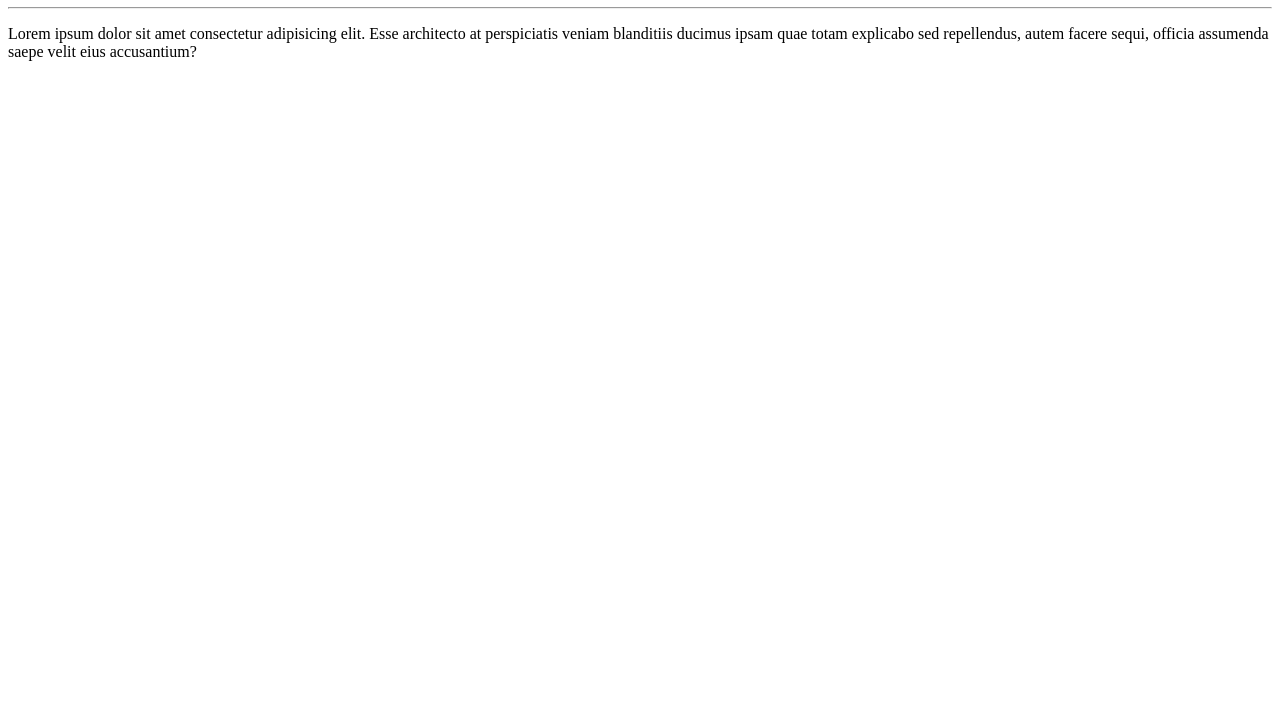
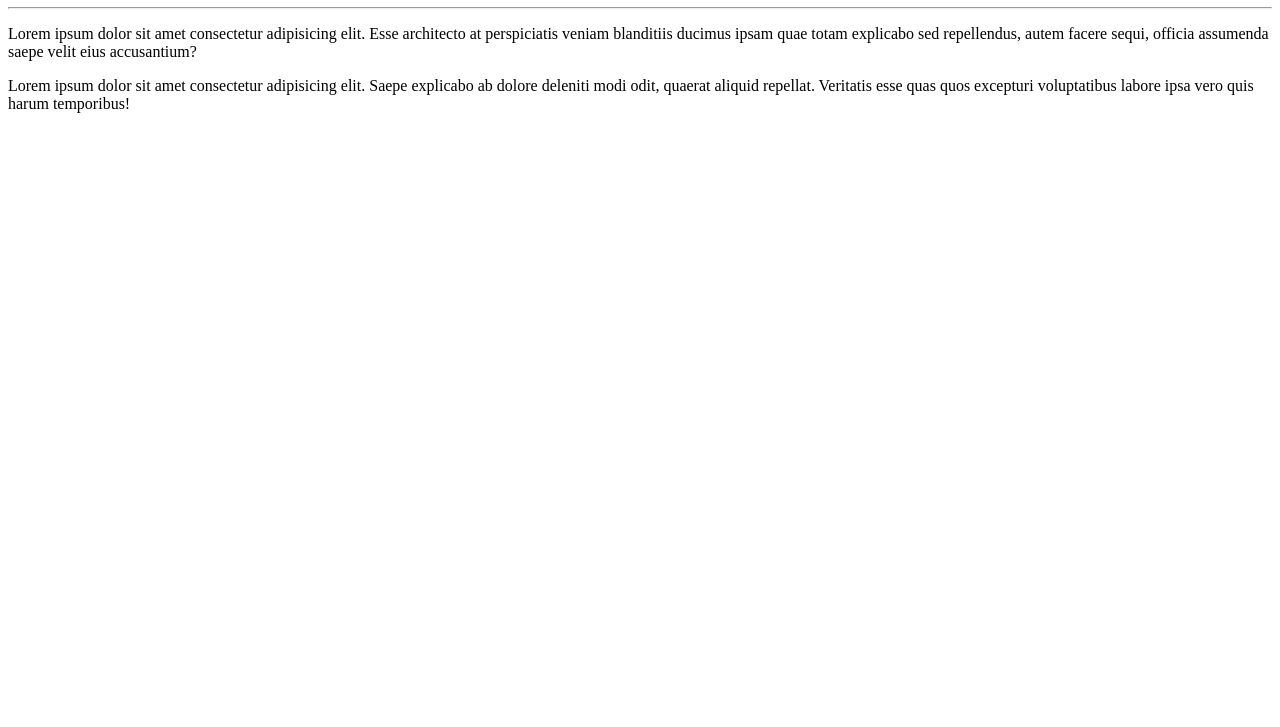
Before and after one commit to KalebRibeiroRovani/Ola_mundo, a plain HTML site: page site/index.html in a window 1280 px wide. Shown: the part 73-800 px from the top of the page. Drawn offline with Linux system fonts and the light colour scheme.

Commit message:
adicionei um lorem

```diff
--- a/site/index.html
+++ b/site/index.html
@@ -11,5 +11,7 @@
     <hr>
 
     <p>Lorem ipsum dolor sit amet consectetur adipisicing elit. Esse architecto at perspiciatis veniam blanditiis ducimus ipsam quae totam explicabo sed repellendus, autem facere sequi, officia assumenda saepe velit eius accusantium?</p>
+
+    <p>Lorem ipsum dolor sit amet consectetur adipisicing elit. Saepe explicabo ab dolore deleniti modi odit, quaerat aliquid repellat. Veritatis esse quas quos excepturi voluptatibus labore ipsa vero quis harum temporibus!</p>
 </body>
 </html>
```
